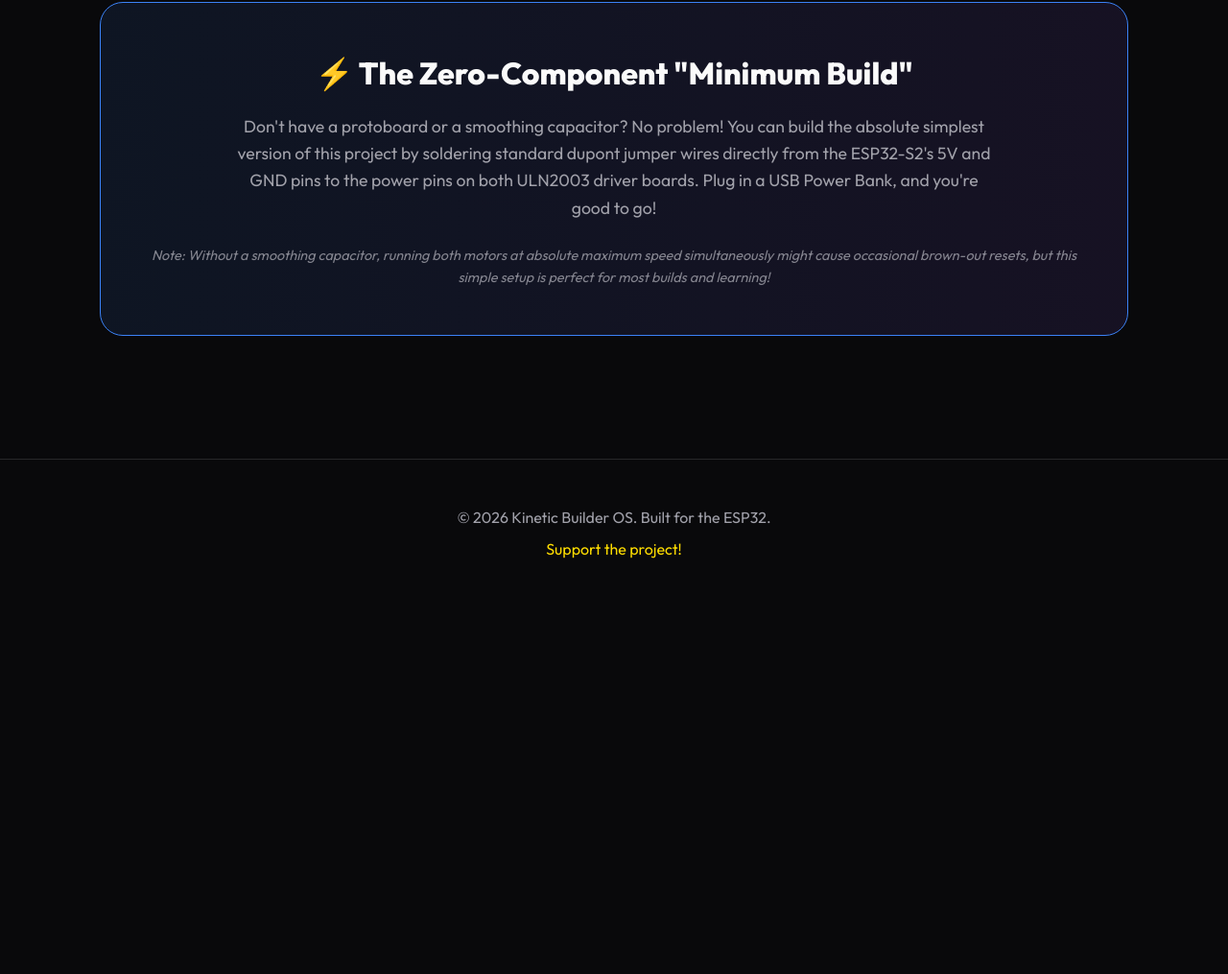
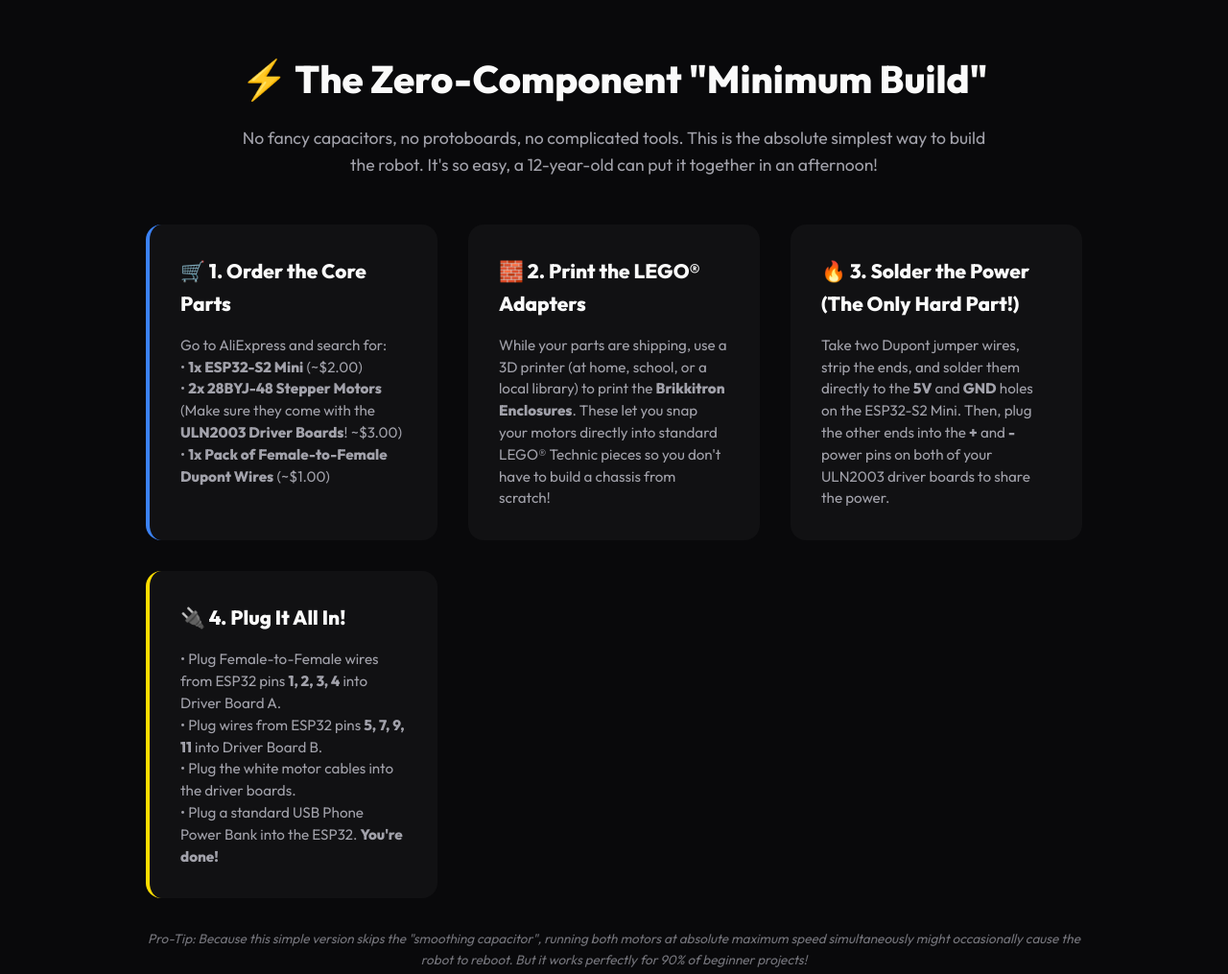
Before and after one commit to sloev/robo, a plain HTML site: page website/index.html in a window 1280 px wide. Shown: the part 3801-4816 px from the top of the page at 96% size. Before the commit the page ends 4435 px from the top, so only its background shows below. Drawn offline with Linux system fonts and the light colour scheme; files whose address does not match are found by name.

Commit message:
docs: expand minimum build instructions into a detailed 4-step tutorial grid

```diff
--- a/website/index.html
+++ b/website/index.html
@@ -246,13 +246,54 @@
   </div>
 
   <div style="max-width: 1200px; margin: 4rem auto 0; padding: 0 5%;">
-    <div style="background: linear-gradient(to right, rgba(59, 130, 246, 0.1), rgba(139, 92, 246, 0.1)); border: 1px solid var(--accent); padding: 3rem; border-radius: 24px; text-align: center;">
-      <h2 style="font-size: 2rem; margin-bottom: 1rem; color: var(--text);">⚡ The Zero-Component "Minimum Build"</h2>
-      <p style="color: var(--muted); font-size: 1.1rem; max-width: 800px; margin: 0 auto;">
-        Don't have a protoboard or a smoothing capacitor? No problem! You can build the absolute simplest version of this project by soldering standard dupont jumper wires directly from the ESP32-S2's <code>5V</code> and <code>GND</code> pins to the power pins on both ULN2003 driver boards. Plug in a USB Power Bank, and you're good to go!
-      </p>
-      <p style="color: var(--muted); font-size: 0.9rem; margin-top: 1.5rem; opacity: 0.8;">
-        <em>Note: Without a smoothing capacitor, running both motors at absolute maximum speed simultaneously might cause occasional brown-out resets, but this simple setup is perfect for most builds and learning!</em>
+    <div style="background: var(--card-bg); border: 1px solid var(--card-border); padding: 3rem; border-radius: 24px;">
+      <div style="text-align: center; margin-bottom: 3rem;">
+        <h2 style="font-size: 2.5rem; margin-bottom: 1rem; color: var(--text);">⚡ The Zero-Component "Minimum Build"</h2>
+        <p style="color: var(--muted); font-size: 1.1rem; max-width: 800px; margin: 0 auto;">
+          No fancy capacitors, no protoboards, no complicated tools. This is the absolute simplest way to build the robot. It's so easy, a 12-year-old can put it together in an afternoon!
+        </p>
+      </div>
+
+      <div style="display: grid; grid-template-columns: repeat(auto-fit, minmax(280px, 1fr)); gap: 2rem;">
+
+        <div style="background: rgba(255,255,255,0.03); padding: 2rem; border-radius: 16px; border-left: 4px solid var(--accent);">
+          <h3 style="font-size: 1.3rem; margin-bottom: 1rem;">🛒 1. Order the Core Parts</h3>
+          <p style="color: var(--muted); font-size: 0.95rem; line-height: 1.5;">
+            Go to AliExpress and search for: <br>
+            • <b>1x ESP32-S2 Mini</b> (~$2.00)<br>
+            • <b>2x 28BYJ-48 Stepper Motors</b> (Make sure they come with the <b>ULN2003 Driver Boards</b>! ~$3.00)<br>
+            • <b>1x Pack of Female-to-Female Dupont Wires</b> (~$1.00)
+          </p>
+        </div>
+
+        <div style="background: rgba(255,255,255,0.03); padding: 2rem; border-radius: 16px; border-left: 4px solid var(--cyan-accent);">
+          <h3 style="font-size: 1.3rem; margin-bottom: 1rem;">🧱 2. Print the LEGO® Adapters</h3>
+          <p style="color: var(--muted); font-size: 0.95rem; line-height: 1.5;">
+            While your parts are shipping, use a 3D printer (at home, school, or a local library) to print the <a href="https://www.printables.com/model/1099371-lego-compatible-brikkitron-enclosure-for-28byj-48" style="color: var(--cyan-accent); font-weight: bold; text-decoration: none;">Brikkitron Enclosures</a>. These let you snap your motors directly into standard LEGO® Technic pieces so you don't have to build a chassis from scratch!
+          </p>
+        </div>
+
+        <div style="background: rgba(255,255,255,0.03); padding: 2rem; border-radius: 16px; border-left: 4px solid var(--purple-accent);">
+          <h3 style="font-size: 1.3rem; margin-bottom: 1rem;">🔥 3. Solder the Power (The Only Hard Part!)</h3>
+          <p style="color: var(--muted); font-size: 0.95rem; line-height: 1.5;">
+            Take two Dupont jumper wires, strip the ends, and solder them directly to the <b>5V</b> and <b>GND</b> holes on the ESP32-S2 Mini. Then, plug the other ends into the <b>+</b> and <b>-</b> power pins on both of your ULN2003 driver boards to share the power.
+          </p>
+        </div>
+
+        <div style="background: rgba(255,255,255,0.03); padding: 2rem; border-radius: 16px; border-left: 4px solid var(--donate);">
+          <h3 style="font-size: 1.3rem; margin-bottom: 1rem;">🔌 4. Plug It All In!</h3>
+          <p style="color: var(--muted); font-size: 0.95rem; line-height: 1.5;">
+            • Plug Female-to-Female wires from ESP32 pins <b>1, 2, 3, 4</b> into Driver Board A.<br>
+            • Plug wires from ESP32 pins <b>5, 7, 9, 11</b> into Driver Board B.<br>
+            • Plug the white motor cables into the driver boards.<br>
+            • Plug a standard USB Phone Power Bank into the ESP32. <b>You're done!</b>
+          </p>
+        </div>
+
+      </div>
+
+      <p style="color: var(--muted); font-size: 0.85rem; margin-top: 2rem; text-align: center; opacity: 0.7;">
+        <em>Pro-Tip: Because this simple version skips the "smoothing capacitor", running both motors at absolute maximum speed simultaneously might occasionally cause the robot to reboot. But it works perfectly for 90% of beginner projects!</em>
       </p>
     </div>
   </div>
```
